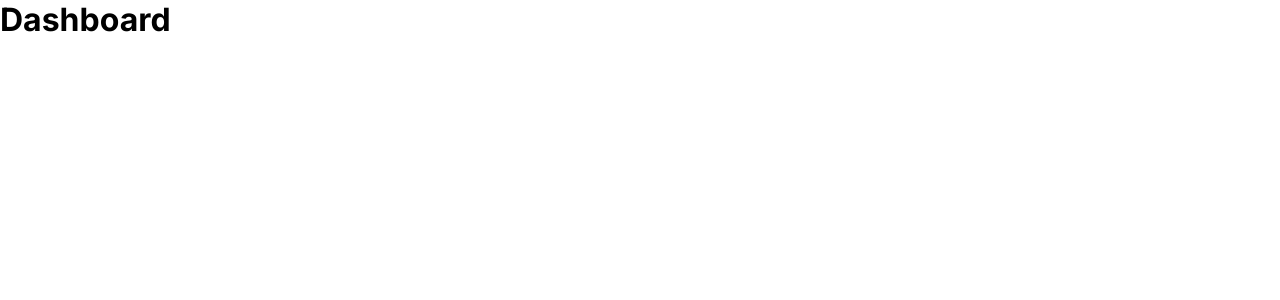
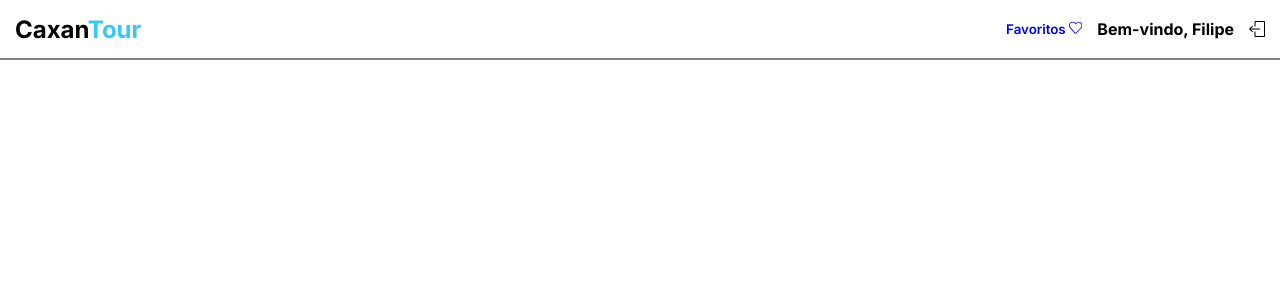
Before and after one commit to Filipe-Matheus-Rodrigues-de-Paiva/Caxamtour, a React (Vite) app: page /dashboard/1 in a window 1280 px wide. Shown: the top 300 px of the page. Built offline with nearby package versions, Linux system fonts and the light colour scheme.

Commit message:
feat: Dashboard Header, logout, Favorite Modal

```diff
--- /dev/null
+++ b/src/Components/HeaderDashboard/Header.tsx
@@ -0,0 +1,32 @@
+import { useContext } from "react";
+import { HeaderStyled } from "./HeaderStyle";
+import { SlLogout, SlHeart } from "react-icons/sl"
+import { useNavigate } from "react-router-dom";
+import { DashBoardContext } from "../../Contexts/DashboardContext";
+import FavModal from "../Modais/FavModal";
+
+export default function Header () {
+    const navigate = useNavigate()
+    const { modal, setModal } = useContext(DashBoardContext)
+
+    const logOut = () => {
+        localStorage.clear()
+        navigate('/')
+    }
+
+    return (
+        <HeaderStyled>
+            <h1>Caxan<span>Tour</span></h1>
+            <div>
+                <button onClick={() => setModal(true)}>Favoritos <SlHeart /></button>
+                <h1>Bem-vindo, Filipe</h1>
+                <span onClick={logOut}><SlLogout /></span>
+            </div>
+            {modal ? (
+                <FavModal />
+            ) : (
+                null
+            )}
+        </HeaderStyled>
+    )
+}
--- /dev/null
+++ b/src/Components/HeaderDashboard/HeaderStyle.ts
@@ -0,0 +1,56 @@
+import styled from "styled-components"
+
+export const HeaderStyled = styled.header`
+    border-bottom: 2px solid #828282;
+    display: flex;
+    flex-direction: column;
+    gap: 7px;
+    align-items: center;
+    justify-content: center;
+    position: sticky;
+    top: 0;
+    z-index: 1;
+    background-color: white;
+    height: 60px;
+
+    @media (min-width: 425px) {
+        flex-direction: row;
+        justify-content: space-around;
+    }
+
+    @media (min-width: 1024px) {
+        justify-content: space-between;
+        padding-left: 15px;
+        padding-right: 15px;
+    }
+
+    h1 {
+        font-size: 1.5rem;
+
+        span {
+            color: #33C9FF;
+        }
+    }
+
+    div {
+        display: flex;
+        gap: 15px;
+
+        button {
+            background: none;
+            border: none;
+            color: blue;
+            font-weight: 600;
+        }
+
+        h1 {
+            font-size: 16px;
+        }
+
+        span {
+            position: relative;
+            top: 2px;
+            cursor: pointer;
+        }
+    }
+`
--- /dev/null
+++ b/src/Components/Modais/FavModal.tsx
@@ -0,0 +1,16 @@
+import { useContext } from "react";
+import { StyledModal } from "./FavModalStyle";
+import { DashBoardContext } from "../../Contexts/DashboardContext";
+
+export default function FavModal () {
+    const { setModal } = useContext(DashBoardContext)
+
+    return (
+        <StyledModal role="dialog">
+            <div>
+                <span onClick={() => setModal(false)}>X</span>
+                <h1>Favoritos</h1>
+            </div>
+        </StyledModal>
+    )
+}
--- /dev/null
+++ b/src/Components/Modais/FavModalStyle.ts
@@ -0,0 +1,29 @@
+import styled from "styled-components"
+
+export const StyledModal = styled.div`
+    background-color: #D9D9D9;
+    position: absolute;
+    right: 0;
+    top: 0;
+    width: 80vw;
+    min-height: 450px;
+    max-width: 450px;
+
+    div {
+        margin-top: 20px;
+        display: flex;
+        align-items: center;
+        justify-content: center;
+        height: 40px;
+        width: 100%;
+
+        span {
+            font-weight: 500;
+            color: white;
+            position: absolute;
+            top: 20px;
+            left: 10px;
+        }
+    }
+
+`
--- a/src/Contexts/DashboardContext.tsx
+++ b/src/Contexts/DashboardContext.tsx
@@ -1,20 +1,24 @@
 /* Contexto para funções e estados da dashboard */
-import { createContext } from "react";
+import { createContext, useState } from "react";
 
 interface IChildren {
     children: React.ReactNode;
 }
 
 interface IDashboardContext {
-
+    modal: boolean
+    setModal: React.Dispatch<React.SetStateAction<boolean>>
 }
 
 export const DashBoardContext = createContext({} as IDashboardContext)
 
 export const DashBoardProvider = ({children}: IChildren) => {
 
+    const [modal, setModal] = useState(false)
+
+
     return (
-        <DashBoardContext.Provider value={{}}>
+        <DashBoardContext.Provider value={{modal, setModal}}>
             {children}
         </DashBoardContext.Provider>
     )
--- a/src/Pages/Dashboard.tsx
+++ b/src/Pages/Dashboard.tsx
@@ -1,8 +1,10 @@
+import Header from "../Components/HeaderDashboard/Header";
+
 export default function Dashboard () {
 
     return (
-        <div>
-            <h1>Dashboard</h1>
-        </div>
+        <>
+            <Header />
+        </>
     )
 }
--- a/src/Routes/Routes.tsx
+++ b/src/Routes/Routes.tsx
@@ -3,14 +3,14 @@ import LoginPage from "../Pages/Login";
 import RegisterPage from "../Pages/Register/Register";
 import Dashboard from "../Pages/Dashboard";
 import { RegisterProvider } from "../Contexts/RegisterContext";
+import { DashBoardProvider } from "../Contexts/DashboardContext";
 export default function RoutesMain () {
 
     return (
         <Routes>
             <Route path="/" element={<LoginPage />} />
-            <Route path="/register" element={<RegisterProvider><RegisterPage />
-            </RegisterProvider>}/>
-            <Route path="/dashboard/:id" element={<Dashboard />} />
+            <Route path="/register" element={<RegisterProvider><RegisterPage /></RegisterProvider>}/>
+            <Route path="/dashboard/:id" element={<DashBoardProvider><Dashboard /></DashBoardProvider>} />
         </Routes>
     )
 }
```
